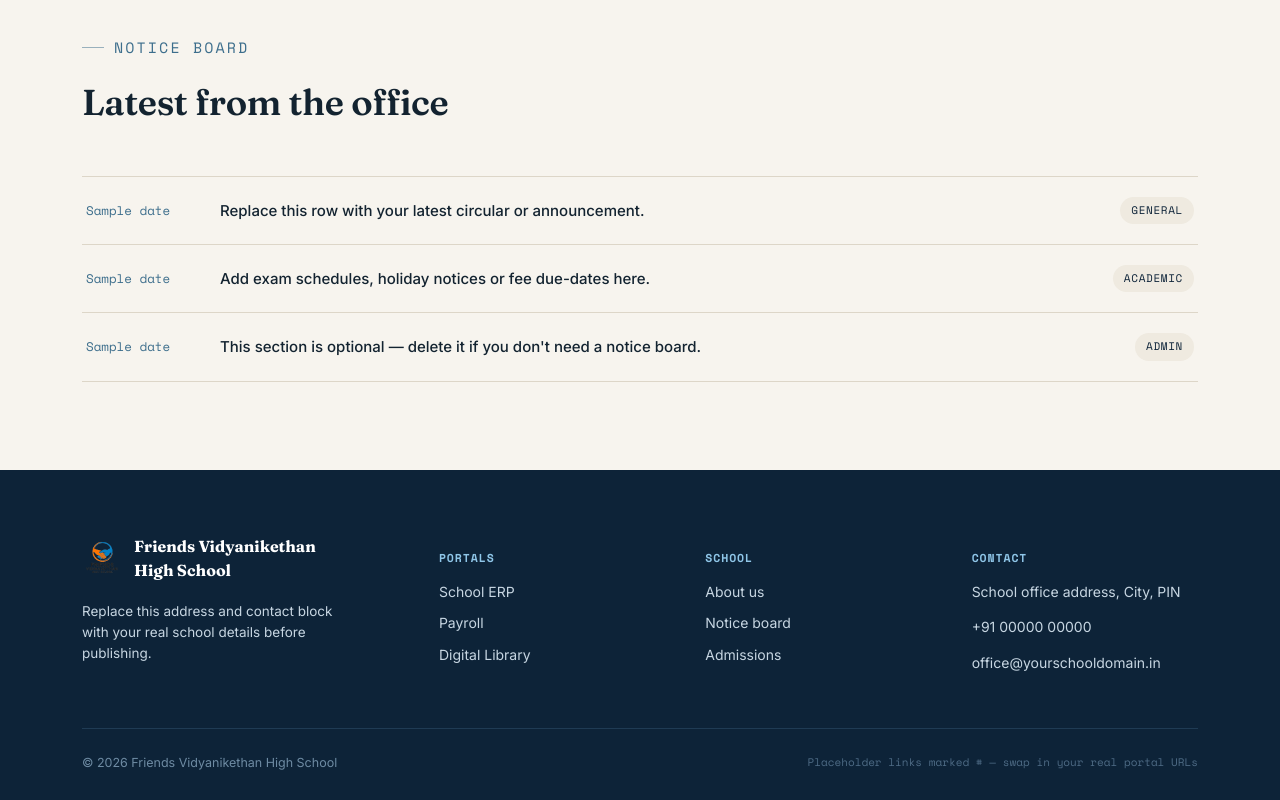
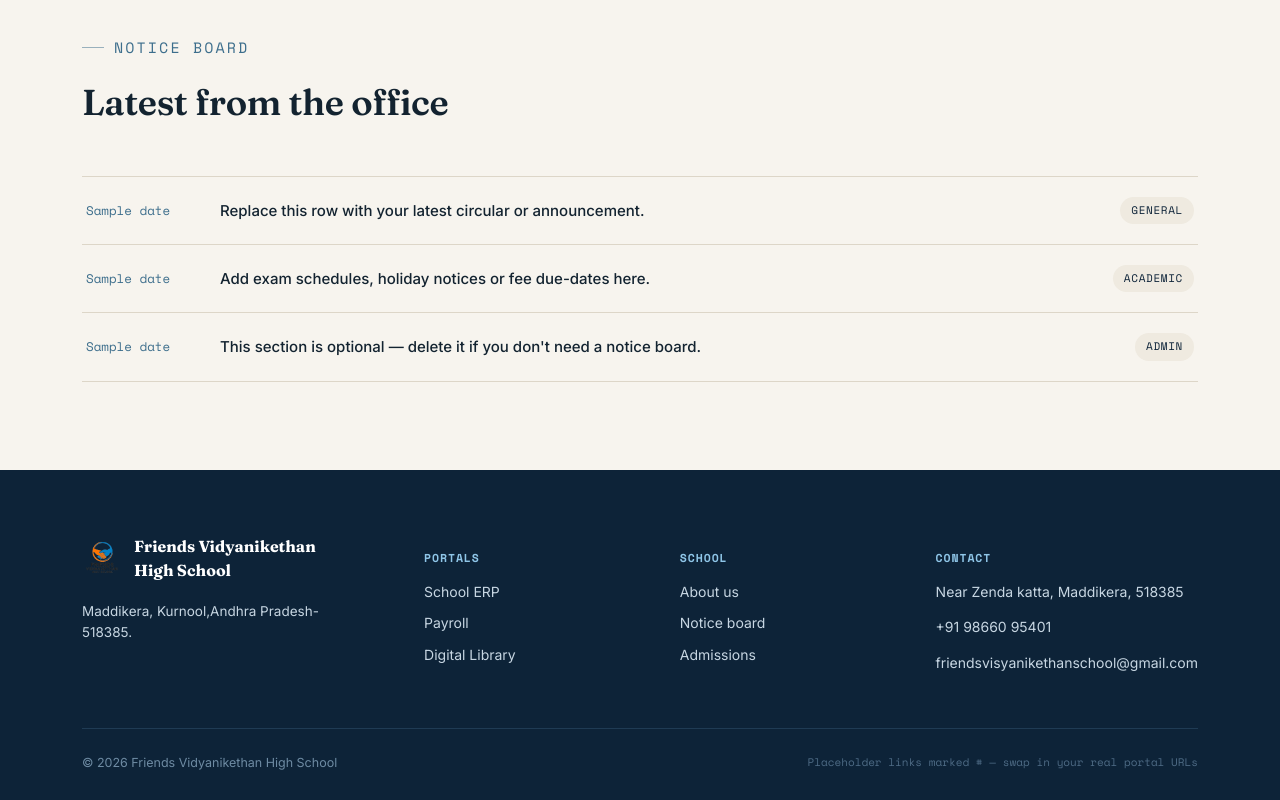
Before and after one commit to friendsvidyanikethanschool-git/school-home, a plain HTML site: page index.html in a window 1280 px wide. Shown: the part 2325-3125 px from the top of the page. Drawn offline with nearby package versions, Linux system fonts and the light colour scheme.

Commit message:
Update school contact details in footer

```diff
--- a/index.html
+++ b/index.html
@@ -560,7 +560,7 @@
           <img src="assets/logo.png" alt="">
           <strong>Friends Vidyanikethan<br>High School</strong>
         </div>
-        <p style="margin-top:18px; max-width:32ch; font-size:13.5px;">Replace this address and contact block with your real school details before publishing.</p>
+        <p style="margin-top:18px; max-width:32ch; font-size:13.5px;">Maddikera, Kurnool,Andhra Pradesh-518385.</p>
       </div>
       <div class="foot-col">
         <h4>Portals</h4>
@@ -576,9 +576,9 @@
       </div>
       <div class="foot-col">
         <h4>Contact</h4>
-        <p>School office address, City, PIN</p>
-        <p>+91 00000 00000</p>
-        <p>office@yourschooldomain.in</p>
+        <p>Near Zenda katta, Maddikera, 518385</p>
+        <p>+91 98660 95401</p>
+        <p>friendsvisyanikethanschool@gmail.com</p>
       </div>
     </div>
     <div class="foot-bottom">
```
